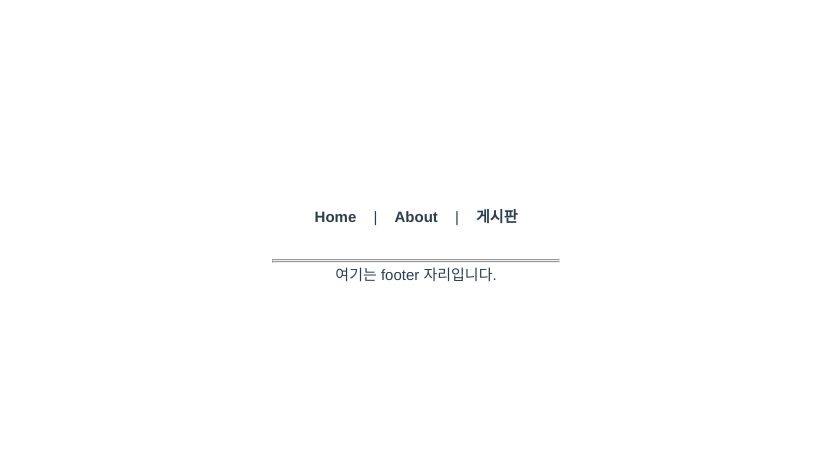
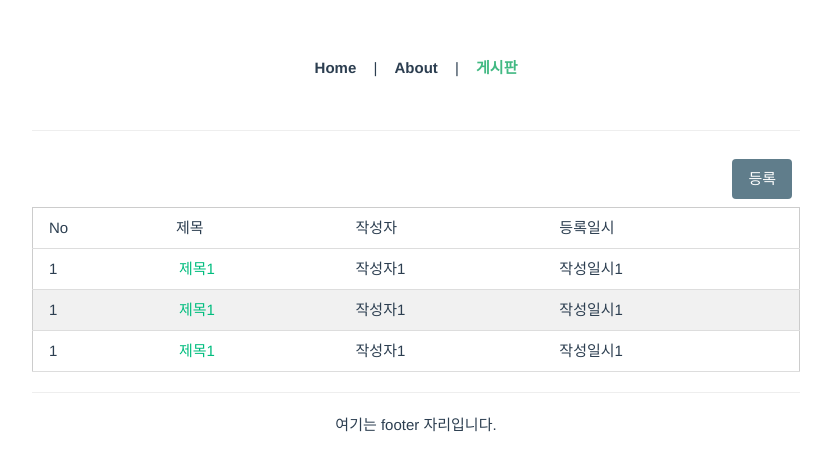
Before and after one commit to KIMGEEK/Newsis-Newsletter, a Vue app in the folder WEB/Front-end/: page /board/list in a window 1280 px wide. Shown: the part 169-640 px from the top of the page, without its empty margins (224-1055 px from the left). Built offline with nearby package versions, Linux system fonts and the light colour scheme.

Commit message:
index.html에 W3.CSS 추가, main.js에 common.css 임포트, main.css에 여백 추가, HelloWorld.vue 스크립트 구문 수정, router에 BoardList 및 PageAbout 추가
시범적으로 게시판 레이아웃 추가. json 파일로 표현할 예정정

```diff
--- a/WEB/Front-end/index.html
+++ b/WEB/Front-end/index.html
@@ -3,6 +3,7 @@
   <head>
     <meta charset="UTF-8">
     <link rel="icon" href="/favicon.ico">
+    <link rel="stylesheet" href="https://www.w3schools.com/w3css/4/w3.css">
     <meta name="viewport" content="width=device-width, initial-scale=1.0">
     <title>Vite App</title>
   </head>
--- /dev/null
+++ b/WEB/Front-end/src/assets/common.css
@@ -0,0 +1,21 @@
+/* common.css */
+.board-list {
+    width: 768px;
+    margin: auto;
+}
+
+.board-detail {
+    width: 768px;
+    margin: auto;
+    text-align: left;
+}
+
+.board-contents {
+    padding: 12px 8px;
+    border-bottom: 1px solid #eee;
+}
+
+.common-buttons {
+    padding: 8px;
+    text-align: right;
+}
--- a/WEB/Front-end/src/assets/main.css
+++ b/WEB/Front-end/src/assets/main.css
@@ -1,4 +1,5 @@
 @import './base.css';
+
 
 #app {
   max-width: 1280px;
--- a/WEB/Front-end/src/components/HelloWorld.vue
+++ b/WEB/Front-end/src/components/HelloWorld.vue
@@ -4,7 +4,7 @@
     type: String,
     required: true,
   },
-})
+});
 </script>
 
 <template>
--- a/WEB/Front-end/src/main.js
+++ b/WEB/Front-end/src/main.js
@@ -1,4 +1,5 @@
 import "./assets/main.css";
+import "./assets/common.css";
 
 import { createApp } from "vue";
 import App from "./App.vue";
--- a/WEB/Front-end/src/router/index.js
+++ b/WEB/Front-end/src/router/index.js
@@ -1,5 +1,7 @@
 import { createRouter, createWebHistory } from "vue-router";
 import PageHome from "../views/PageHome.vue";
+import PageAbout from "../views/PageAbout.vue";
+import BoardList from "../views/board/BoardList.vue";
 
 const routes = [
   {
@@ -10,11 +12,12 @@
   {
     path: "/about",
     name: "About",
-    // route level code-splitting
-    // this generates a separate chunk (about.[hash].js) for this route
-    // which is lazy-loaded when the route is visited.
-    component: () =>
-      import(/* webpackChunkName: "about" */ "../views/PageAbout.vue"),
+    component: PageAbout,
+  },
+  {
+    path: "/board/list",
+    name: "Board",
+    component: BoardList,
   },
 ];
 
--- /dev/null
+++ b/WEB/Front-end/src/views/board/BoardList.vue
@@ -0,0 +1,105 @@
+<template>
+    <div class="board-list">
+      <div class="common-buttons">
+        <button type="button" class="w3-button w3-round w3-blue-gray" v-on:click="fnWrite">등록</button>
+      </div>
+      <table class="w3-table-all">
+        <thead>
+        <tr>
+          <th>No</th>
+          <th>제목</th>
+          <th>작성자</th>
+          <th>등록일시</th>
+        </tr>
+        </thead>
+        <tbody>
+        <tr v-for="(row, idx) in list" :key="idx">
+          <td>{{ row.idx }}</td>
+          <td><a v-on:click="fnView(`${row.idx}`)">{{ row.title }}</a></td>
+          <td>{{ row.author }}</td>
+          <td>{{ row.created_at }}</td>
+        </tr>
+        </tbody>
+      </table>
+      <div class="pagination w3-bar w3-padding-16 w3-small" v-if="paging.total_list_cnt > 0">
+        <span class="pg">
+        <a href="javascript:;" @click="fnPage(1)" class="first w3-button w3-border">&lt;&lt;</a>
+        <a href="javascript:;" v-if="paging.start_page > 10" @click="fnPage(`${paging.start_page-1}`)"
+           class="prev w3-button w3-border">&lt;</a>
+        <template v-for=" (n,index) in paginavigation()">
+            <template v-if="paging.page==n">
+                <strong class="w3-button w3-border w3-green" :key="index">{{ n }}</strong>
+            </template>
+            <template v-else>
+                <a class="w3-button w3-border" href="javascript:;" @click="fnPage(`${n}`)" :key="index">{{ n }}</a>
+            </template>
+        </template>
+        <a href="javascript:;" v-if="paging.total_page_cnt > paging.end_page"
+           @click="fnPage(`${paging.end_page+1}`)" class="next w3-button w3-border">&gt;</a>
+        <a href="javascript:;" @click="fnPage(`${paging.total_page_cnt}`)" class="last w3-button w3-border">&gt;&gt;</a>
+        </span>
+      </div>
+    </div>
+  </template>
+
+  <script>
+  export default {
+    data() { //변수생성
+      return {
+        requestBody: {}, //리스트 페이지 데이터전송
+        list: {}, //리스트 데이터
+        no: '', //게시판 숫자처리
+        paging: {
+          block: 0,
+          end_page: 0,
+          next_block: 0,
+          page: 0,
+          page_size: 0,
+          prev_block: 0,
+          start_index: 0,
+          start_page: 0,
+          total_block_cnt: 0,
+          total_list_cnt: 0,
+          total_page_cnt: 0,
+        }, //페이징 데이터
+        page: this.$route.query.page ? this.$route.query.page : 1,
+        size: this.$route.query.size ? this.$route.query.size : 10,
+        keyword: this.$route.query.keyword,
+        paginavigation: function () { //페이징 처리 for문 커스텀
+          let pageNumber = [] //;
+          let start_page = this.paging.start_page;
+          let end_page = this.paging.end_page;
+          for (let i = start_page; i <= end_page; i++) pageNumber.push(i);
+          return pageNumber;
+        }
+      }
+    },
+    mounted() {
+      this.fnGetList()
+    },
+    methods: {
+      fnGetList() {
+        this.list = [
+          {
+              "idx":1,
+              "title": "제목1",
+              "author": "작성자1",
+              "created_at": "작성일시1"
+          },
+          {
+              "idx":1,
+              "title": "제목1",
+              "author": "작성자1",
+              "created_at": "작성일시1"
+          },
+          {
+              "idx":1,
+              "title": "제목1",
+              "author": "작성자1",
+              "created_at": "작성일시1"
+          }
+        ]
+      }
+      }
+  }
+  </script>
```
